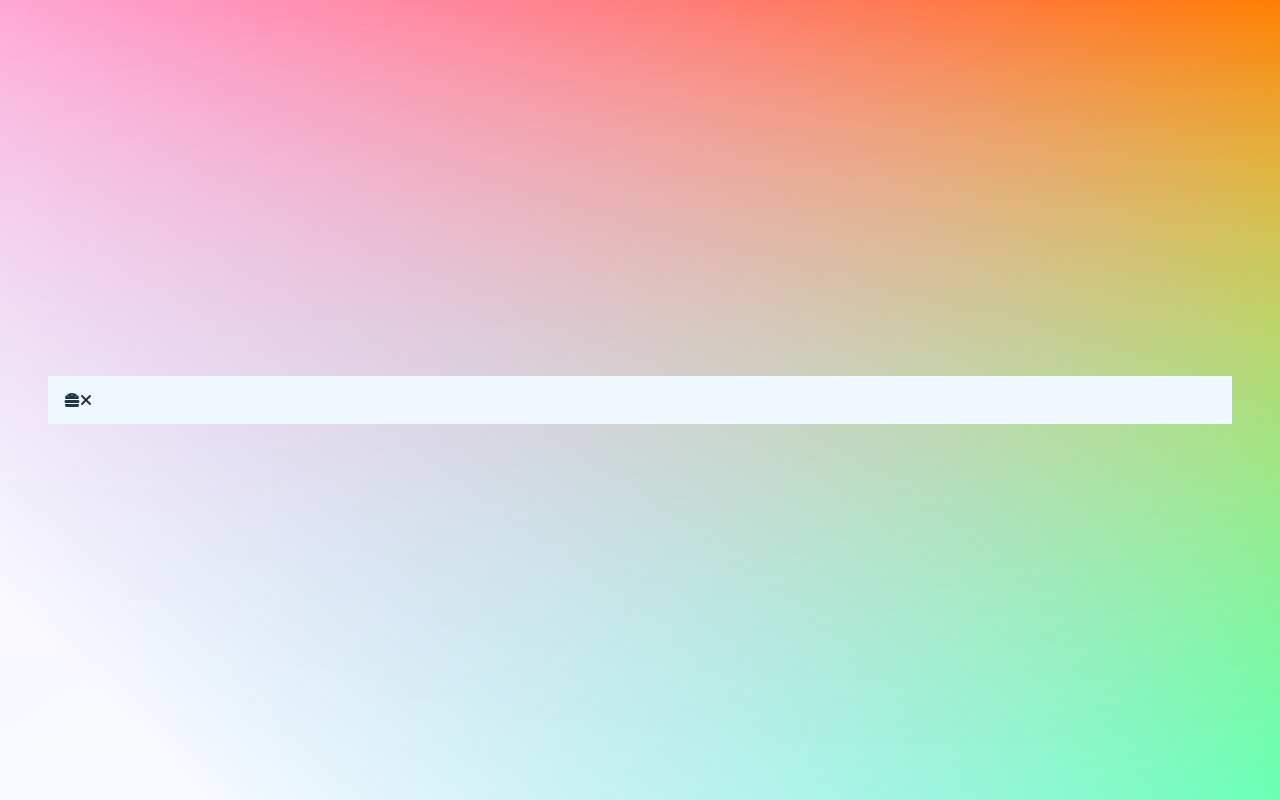
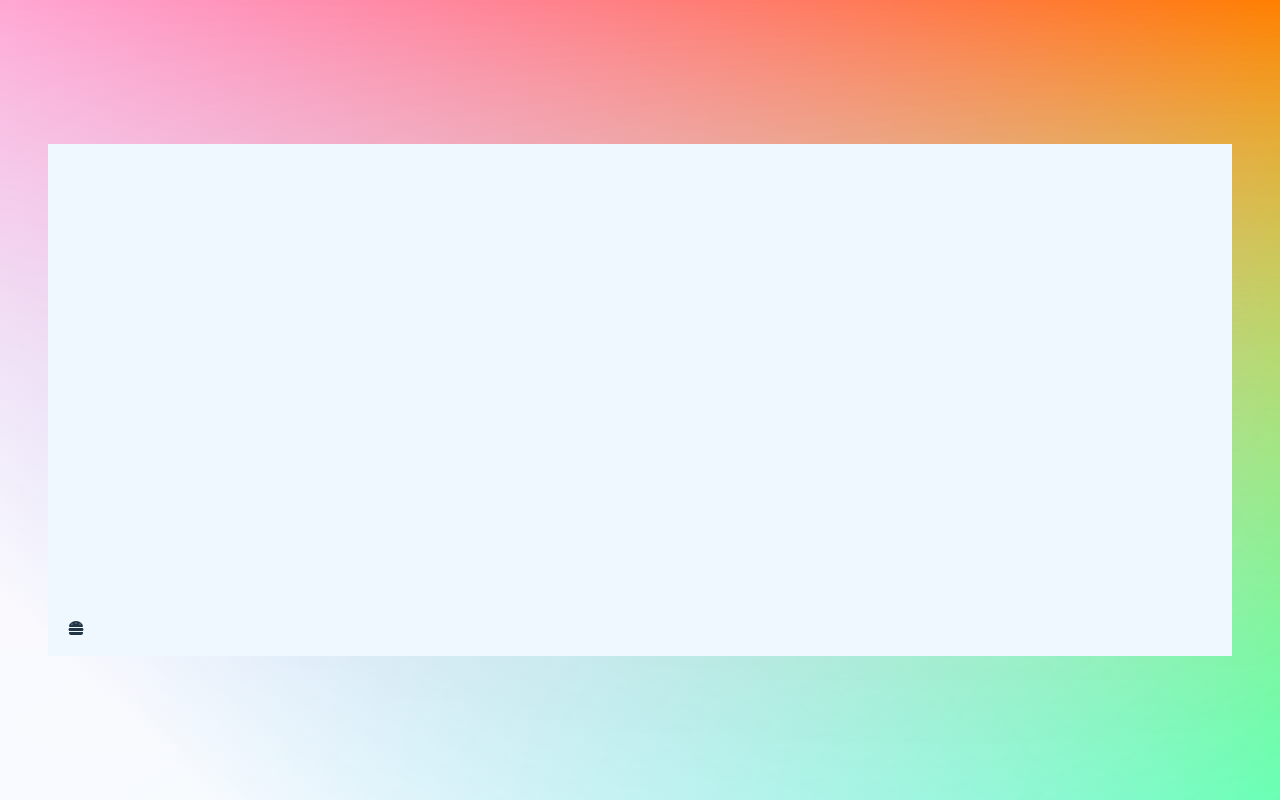
Before and after one commit to pattpjy/word-game-typescript, a React (Vite) app: page /game in a window 1280 px wide. Built offline with nearby package versions, Linux system fonts and the light colour scheme.

Commit message:
Add style to burger

```diff
--- a/src/containers/GameContainer.tsx
+++ b/src/containers/GameContainer.tsx
@@ -50,7 +50,11 @@ const GameContainer: React.FC<GameContainerProps> = () => {
 
   return (
     <div className={styles["game-board"]}>
-      <FontAwesomeIcon icon={faBurger} onClick={handleBurgerOpen} />
+      <FontAwesomeIcon
+        icon={faBurger}
+        className={styles["hamburger-icon"]}
+        onClick={handleBurgerOpen}
+      />
       <div
         className={
           catBarOpen
@@ -61,7 +65,12 @@ const GameContainer: React.FC<GameContainerProps> = () => {
         <CatBarContainer onCategorySelected={handleCategorySelect} />
       </div>
 
-      <FontAwesomeIcon icon={faXmark} onClick={handleBurgerClose} />
+      <FontAwesomeIcon
+        icon={faXmark}
+        className={styles["xmark-icon"]}
+        style={{ display: catBarOpen ? "block" : "none" }}
+        onClick={handleBurgerClose}
+      />
       {allWords.length > 0 && selectedCategory && (
         <main className={styles.main}>
           <GameBoard allWords={allWords} />
--- a/src/containers/container.module.css
+++ b/src/containers/container.module.css
@@ -7,7 +7,9 @@
   flex-direction: column;
 }
 .game-board {
+  position: relative;
   width: 90vw;
+  height: 60vh;
   background-color: aliceblue;
   margin: 5px;
   display: flex;
@@ -22,9 +24,7 @@
 .large-icon {
   font-size: 60px;
 }
-.hamburger-open {
-  display: block;
-}
+
 .catBarContainerOpen {
   display: block;
 }
@@ -32,3 +32,11 @@
 .catBarContainerClose {
   display: none;
 }
+.xmark-icon {
+  color: red;
+}
+.hamburger-icon {
+  position: absolute;
+  bottom: 20px;
+  left: 20px;
+}
```
